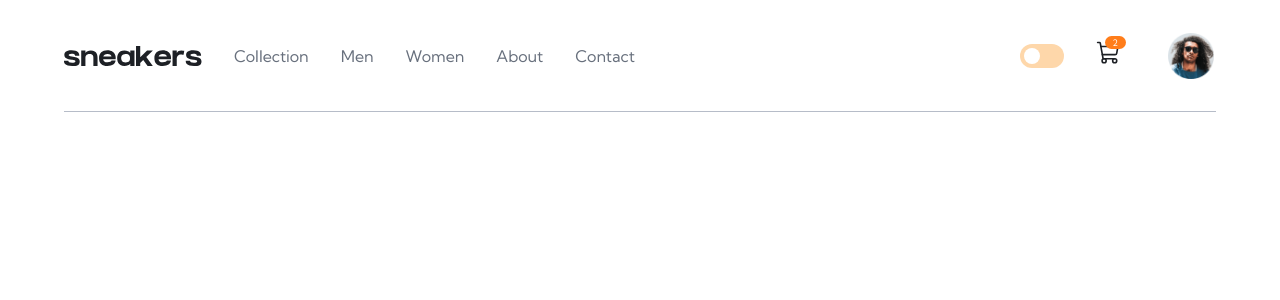
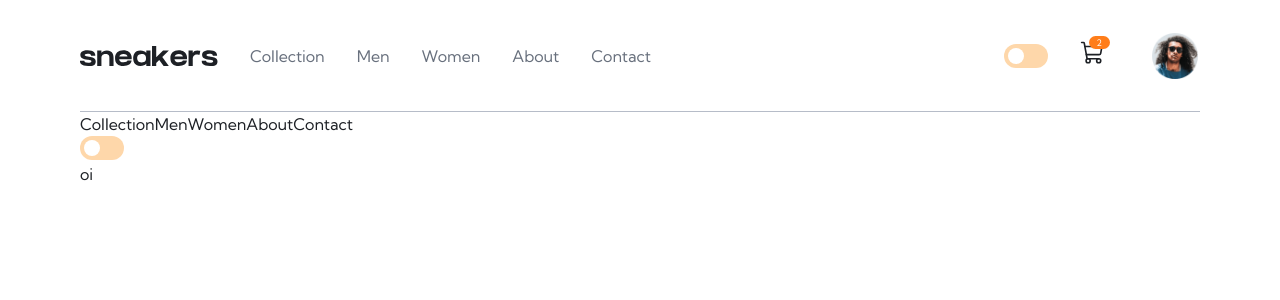
Before and after one commit to calebesg/ecommerce-product-page, a Next.js app: page / in a window 1280 px wide. Shown: the top 300 px of the page. Built offline with nearby package versions, Linux system fonts and the light colour scheme.

Commit message:
header refactored

```diff
--- /dev/null
+++ b/src/components/Container.tsx
@@ -0,0 +1,9 @@
+import React from "react";
+
+interface ContainerProps {
+  children: any;
+}
+
+export default function Container({ children }: ContainerProps) {
+  return <div className="max-w-6xl mx-auto px-4">{children}</div>;
+}
--- a/src/components/Header.tsx
+++ b/src/components/Header.tsx
@@ -2,29 +2,33 @@ import Link from "next/link";
 import Image from "next/image";
 import ShoppingCart from "../components/ShoppingCart";
 import ThemeContext from "../contexts/ThemeContext";
-import { ThemeProps } from "../types/ThemeProps";
 
 import Logo from "./Logo";
 import avatar from "../assets/image-avatar.png";
 import ToggleButton from "./ToggleButton";
 
 export default function Header() {
-  const renderNav = function (theme: ThemeProps) {
   return (
-      <nav className="flex items-center justify-between gap-8 h-28 border-b border-grayish_blue-400 dark:border-grayish_blue-700 max-w-6xl mx-auto transition-colors">
+    <header>
+      <nav className="flex items-center justify-between gap-8 h-28 border-b border-grayish_blue-400 dark:border-grayish_blue-700 transition-colors">
+        <ThemeContext.Consumer>
+          {({ theme }) => (
             <Link href="/">
               <a aria-label="back to home">
                 <Logo
                   color={
-                theme.theme === "light"
+                    theme === "light"
                       ? "hsl(220, 13%, 13%)"
                       : "hsl(223, 64%, 98%)"
                   }
                 />
               </a>
             </Link>
-        <div className="flex-1 hidden lg:flex items-center justify-between h-full">
-          <ul className="list-none h-full flex items-center gap-8 text-grayish_blue-500 dark:text-grayish_blue-400 transition-colors">
+          )}
+        </ThemeContext.Consumer>
+
+        <div className="flex-1 hidden lg:flex justify-between items-center h-full">
+          <ul className="list-none w-60 h-full flex items-center gap-8 text-grayish_blue-500 dark:text-grayish_blue-400 transition-color">
             <li className="h-full flex items-center relative">
               <Link href="/" passHref>
                 <a className="border-white group">
@@ -67,7 +71,9 @@ export default function Header() {
             </li>
           </ul>
 
-          <ToggleButton onChange={theme.changeTheme} />
+          <ThemeContext.Consumer>
+            {({ changeTheme }) => <ToggleButton onChange={changeTheme} />}
+          </ThemeContext.Consumer>
         </div>
 
         <div className="flex items-center gap-11">
@@ -80,14 +86,6 @@ export default function Header() {
           </Link>
         </div>
       </nav>
-    );
-  };
-
-  return (
-    <header className="px-4">
-      <ThemeContext.Consumer>
-        {(value) => renderNav(value)}
-      </ThemeContext.Consumer>
     </header>
   );
 }
--- /dev/null
+++ b/src/components/SideBar.tsx
@@ -0,0 +1,40 @@
+import Link from "next/link";
+import ToggleButton from "./ToggleButton";
+
+interface SideBarProps {
+  onChange: () => void;
+}
+
+export default function SideBar({ onChange }: SideBarProps) {
+  return (
+    <div>
+      <div className="">
+        <div className="">
+          <Link href="/" passHref>
+            Collection
+          </Link>
+
+          <Link href="/" passHref>
+            Men
+          </Link>
+
+          <Link href="/" passHref>
+            Women
+          </Link>
+
+          <Link href="/" passHref>
+            About
+          </Link>
+
+          <Link href="/" passHref>
+            Contact
+          </Link>
+        </div>
+
+        <ToggleButton onChange={onChange} />
+      </div>
+
+      <div>oi</div>
+    </div>
+  );
+}
--- a/src/pages/index.tsx
+++ b/src/pages/index.tsx
@@ -1,11 +1,16 @@
 import ThemeContext from "../contexts/ThemeContext";
 
 import Header from "../components/Header";
+import SideBar from "../components/SideBar";
+import Container from "../components/Container";
 
 export default function Home() {
   return (
-    <>
+    <Container>
       <Header />
-    </>
+      <ThemeContext.Consumer>
+        {(value) => <SideBar onChange={value.changeTheme} />}
+      </ThemeContext.Consumer>
+    </Container>
   );
 }
```
Lines whose indentation alone changed are shown as unchanged.
